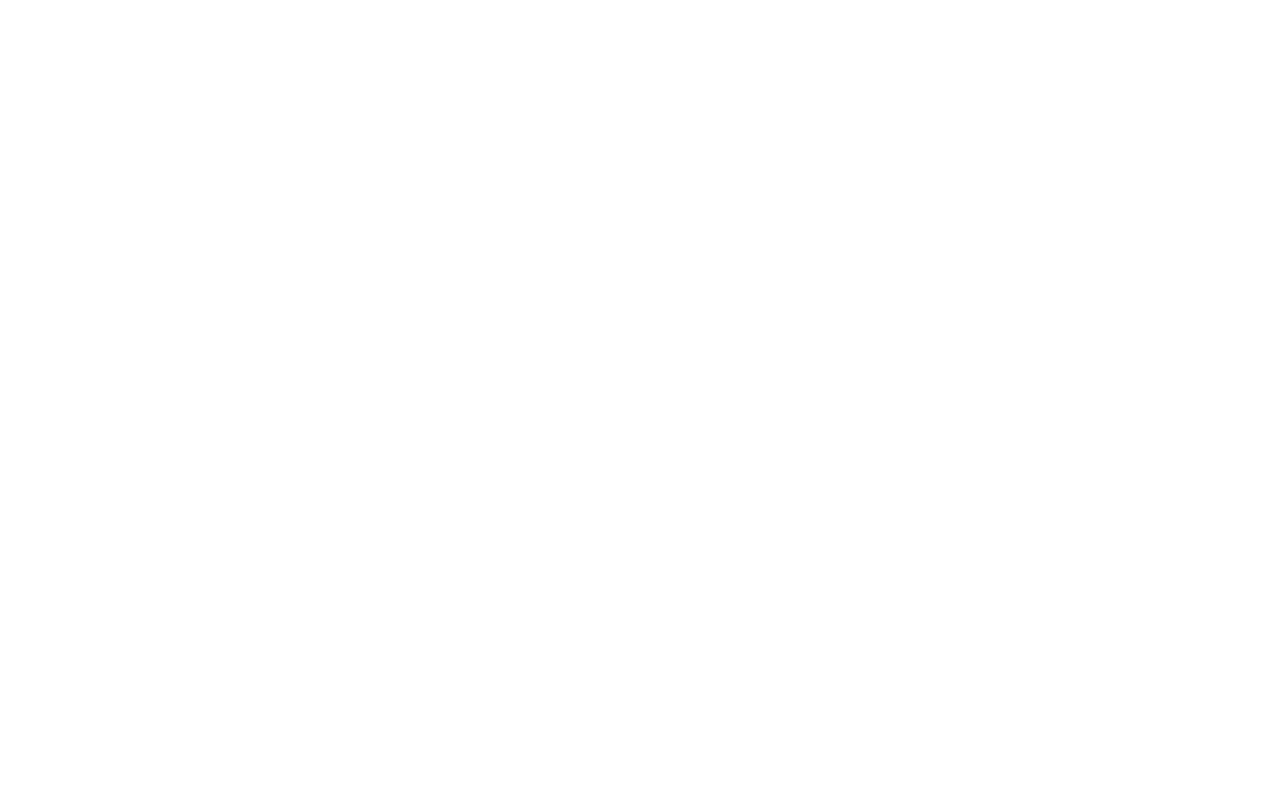
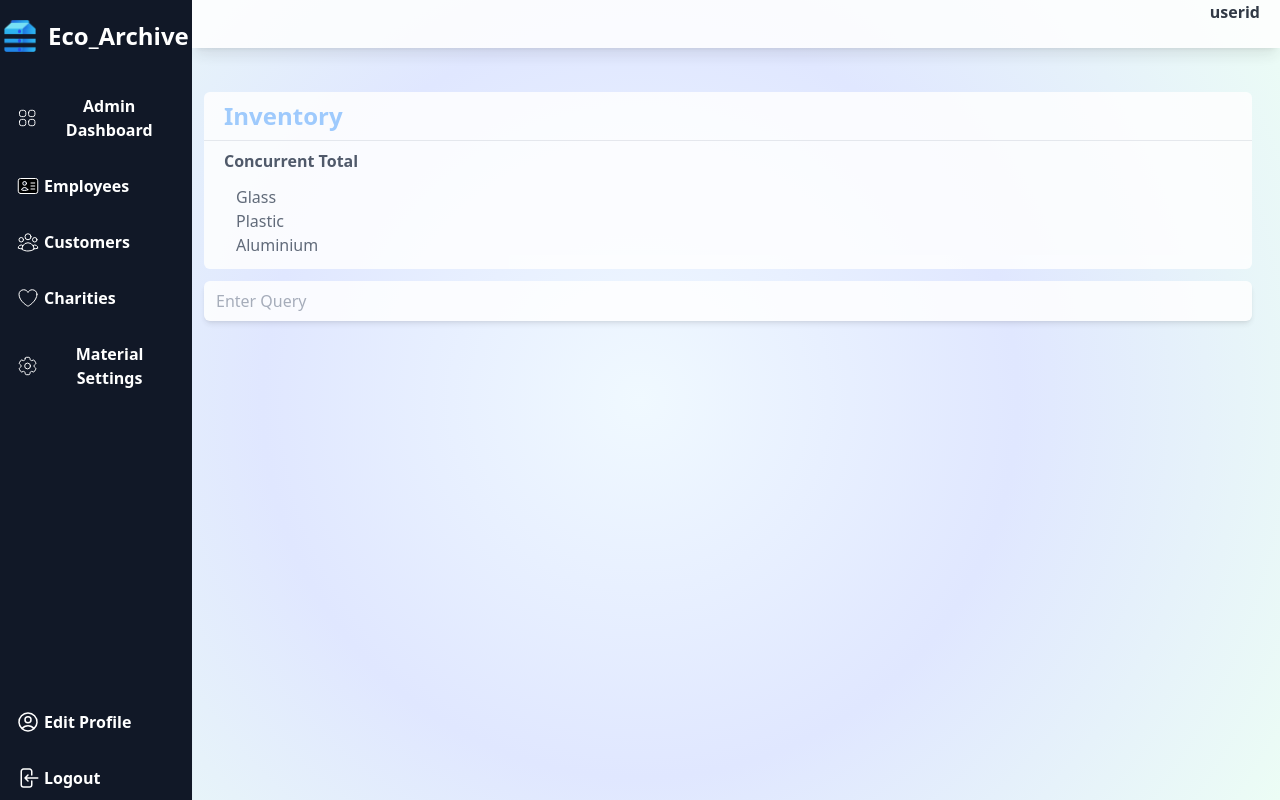
Before and after one commit to anthonyjdam/Eco_Archive, a React (Vite) app in the folder client/: page /editmaterial in a window 1280 px wide. Before the commit this address had no page. Built offline with nearby package versions, Linux system fonts and the light colour scheme.

Commit message:
Added new classes. New icons added to sidebar.

```diff
--- a/client/src/App.jsx
+++ b/client/src/App.jsx
@@ -6,6 +6,8 @@
 import DropOff from "./component/CustomerPages/DropOff";
 import CustomerSettings from "./component/CustomerPages/CustomerSettings";
 import AdminDashboard from "./component/AdminPages/AdminDashboard";
+import AdminEditCustomer from "./component/AdminPages/AdminEdit/AdminEditCustomer";
+import AdminEditMaterial from "./component/AdminPages/AdminEditMaterial";
 
 
 function App() {
@@ -21,6 +23,7 @@
           <Route path="/pickUp" element={<PickUp />}></Route>
           <Route path="/dropOff" element={<DropOff />}></Route>
           <Route path="/customerSettings" element={<CustomerSettings />}></Route>
+          <Route path="/editmaterial" element={<AdminEditMaterial/>}></Route>
         </Routes>
       </BrowserRouter>
 
--- /dev/null
+++ b/client/src/component/AdminPages/AdminEdit/AdminEditCharities.jsx
@@ -0,0 +1,7 @@
+import React from 'react'
+
+export default function AdminEditCharities() {
+  return (
+    <div>AdminEditCharities</div>
+  )
+}
--- /dev/null
+++ b/client/src/component/AdminPages/AdminEdit/AdminEditCustomer.jsx
@@ -0,0 +1,7 @@
+import React from 'react'
+
+export default function AdminEditCustomer() {
+  return (
+    <div>AdminEditCustomer</div>
+  )
+}
--- /dev/null
+++ b/client/src/component/AdminPages/AdminEdit/AdminEditEmployee.jsx
@@ -0,0 +1,7 @@
+import React from 'react'
+
+export default function AdminEditEmployee() {
+  return (
+    <div>AdminEditEmployee</div>
+  )
+}
--- /dev/null
+++ b/client/src/component/AdminPages/AdminEditMaterial.jsx
@@ -0,0 +1,52 @@
+import React from 'react'
+import AdminSidebar from './AdminSidebar'
+import AdminProfileBar from "./AdminProfileBar"
+
+
+export default function AdminEditMaterial() {
+  return (
+
+    <>
+      {/* Sidebar */}
+      <aside>
+        <AdminSidebar />
+      </aside>
+
+      <main className="lg:pl-48 min-h-screen bg-[radial-gradient(circle_at_center,_var(--tw-gradient-stops))] from-sky-50 via-indigo-100 to-emerald-50 ">
+
+        {/* Top Bar */}
+        <AdminProfileBar />
+
+        {/* Iventory Summary */}
+        <div className="flex-auto bottom-0 overflow-y-auto lg:pr-4 lg:pt-8">
+          <div>
+            <div className="bg-white rounded-md opacity-[85%] shawdow-lg m-3">
+              <h2 className=" text-2xl text-blue-300 font-bold pl-5 pt-2 pb-2">Inventory</h2>
+              <hr className='pb-2'></hr>
+              <div className="pl-5">
+                <h3 className="font-semibold text-md text-gray-700">Concurrent Total</h3>
+                <div className='pl-3 pt-3 pb-3 text-gray-600'>
+                  <p>Glass</p>
+                  <p>Plastic</p>
+                  <p>Aluminium</p>
+                </div>
+              </div>
+            </div>
+          </div>
+
+          {/* <div className="flex-auto bottom-0 overflow-y-auto lg:pl-52 lg:pr-4 bg-[radial-gradient(circle_at_center,_var(--tw-gradient-stops))] from-sky-50 via-indigo-100 to-emerald-50"> */}
+          <div className="opacity-[85%] text-center relative m-3">
+            <form>
+              <input className='w-full h-10 rounded-md shadow-md pl-3' placeholder='Enter Query'></input>
+
+
+            </form>
+          </div>
+        </div>
+
+      </main>
+
+    </>
+
+  )
+}
--- a/client/src/component/AdminPages/AdminSidebar.jsx
+++ b/client/src/component/AdminPages/AdminSidebar.jsx
@@ -10,33 +10,55 @@
 
         <div>
             <nav>
-                <div className="fixed top-0 bottom-0 lg:left-0 p-0 w-48 overflow-y-auto text-center bg-gray-900">
-                <div className="title flex items-center gap-3 flex-grow-0 mt-5 ml-1">
-                    <img src={logo} className="h-auto w-8" />
-                    <h2 className="font-bold text-2xl text-white">Eco_Archive</h2>
-                </div>
+                <div className="fixed top-0 bottom-0 lg:left-0 p-0 w-48 flex-auto z-10 overflow-y-auto text-center bg-gray-900">
+                    <div className="title flex items-center gap-3 flex-grow-0 mb-8 mt-5 ml-1">
+                        <img src={logo} className="h-auto w-8" />
+                        <h2 className="font-bold text-2xl text-white">Eco_Archive</h2>
+                    </div>
                     <button className="p-2.5 mt-3 w-full flex items-center rounded-md px-4 duration-300 cursor-pointer hover:bg-blue-400 text-white">
+                        <svg xmlns="http://www.w3.org/2000/svg" fill="none" viewBox="0 0 24 24" stroke-width="1" stroke="currentColor" class="w-6 h-6 mr-1">
+                            <path stroke-linecap="round" stroke-linejoin="round" d="M3.75 6A2.25 2.25 0 016 3.75h2.25A2.25 2.25 0 0110.5 6v2.25a2.25 2.25 0 01-2.25 2.25H6a2.25 2.25 0 01-2.25-2.25V6zM3.75 15.75A2.25 2.25 0 016 13.5h2.25a2.25 2.25 0 012.25 2.25V18a2.25 2.25 0 01-2.25 2.25H6A2.25 2.25 0 013.75 18v-2.25zM13.5 6a2.25 2.25 0 012.25-2.25H18A2.25 2.25 0 0120.25 6v2.25A2.25 2.25 0 0118 10.5h-2.25a2.25 2.25 0 01-2.25-2.25V6zM13.5 15.75a2.25 2.25 0 012.25-2.25H18a2.25 2.25 0 012.25 2.25V18A2.25 2.25 0 0118 20.25h-2.25A2.25 2.25 0 0113.5 18v-2.25z" />
+                        </svg>
+                        <label className="font-semibold">
+                            Admin Dashboard
+                        </label>
+                    </button>
+                    <button className="p-2.5 mt-3 w-full flex items-center rounded-md px-4 duration-300 cursor-pointer hover:bg-blue-400 text-white">
+                        <svg xmlns="http://www.w3.org/2000/svg" fill="" viewBox="0 0 24 24" stroke-width="1" stroke="currentColor" class="w-6 h-6 mr-1">
+                            <path stroke-linecap="round" stroke-linejoin="round" d="M15 9h3.75M15 12h3.75M15 15h3.75M4.5 19.5h15a2.25 2.25 0 002.25-2.25V6.75A2.25 2.25 0 0019.5 4.5h-15a2.25 2.25 0 00-2.25 2.25v10.5A2.25 2.25 0 004.5 19.5zm6-10.125a1.875 1.875 0 11-3.75 0 1.875 1.875 0 013.75 0zm1.294 6.336a6.721 6.721 0 01-3.17.789 6.721 6.721 0 01-3.168-.789 3.376 3.376 0 016.338 0z" />
+                        </svg>
                         <label className="font-semibold">
                             Employees
                         </label>
                     </button>
                     <button className="p-2.5 mt-3 w-full flex items-center rounded-md px-4 duration-300 cursor-pointer hover:bg-blue-400 text-white">
+                        <svg xmlns="http://www.w3.org/2000/svg" fill="none" viewBox="0 0 24 24" stroke-width="1" stroke="currentColor" class="w-6 h-6 mr-1">
+                            <path stroke-linecap="round" stroke-linejoin="round" d="M18 18.72a9.094 9.094 0 003.741-.479 3 3 0 00-4.682-2.72m.94 3.198l.001.031c0 .225-.012.447-.037.666A11.944 11.944 0 0112 21c-2.17 0-4.207-.576-5.963-1.584A6.062 6.062 0 016 18.719m12 0a5.971 5.971 0 00-.941-3.197m0 0A5.995 5.995 0 0012 12.75a5.995 5.995 0 00-5.058 2.772m0 0a3 3 0 00-4.681 2.72 8.986 8.986 0 003.74.477m.94-3.197a5.971 5.971 0 00-.94 3.197M15 6.75a3 3 0 11-6 0 3 3 0 016 0zm6 3a2.25 2.25 0 11-4.5 0 2.25 2.25 0 014.5 0zm-13.5 0a2.25 2.25 0 11-4.5 0 2.25 2.25 0 014.5 0z" />
+                        </svg>
                         <label className="font-semibold">
                             Customers
                         </label>
                     </button>
                     <button className="p-2.5 mt-3 w-full flex items-center rounded-md px-4 duration-300 cursor-pointer hover:bg-blue-400 text-white">
+                        <svg xmlns="http://www.w3.org/2000/svg" fill="none" viewBox="0 0 24 24" stroke-width="1" stroke="currentColor" class="w-6 h-6 mr-1">
+                            <path stroke-linecap="round" stroke-linejoin="round" d="M21 8.25c0-2.485-2.099-4.5-4.688-4.5-1.935 0-3.597 1.126-4.312 2.733-.715-1.607-2.377-2.733-4.313-2.733C5.1 3.75 3 5.765 3 8.25c0 7.22 9 12 9 12s9-4.78 9-12z" />
+                        </svg>
                         <label className="font-semibold">
                             Charities
                         </label>
                     </button>
                     <button className="p-2.5 mt-3 w-full flex items-center rounded-md px-4 duration-300 cursor-pointer hover:bg-blue-400 text-white">
+                        <svg xmlns="http://www.w3.org/2000/svg" fill="none" viewBox="0 0 24 24" stroke-width="1" stroke="currentColor" class="w-6 h-6 mr-1">
+                            <path stroke-linecap="round" stroke-linejoin="round" d="M9.594 3.94c.09-.542.56-.94 1.11-.94h2.593c.55 0 1.02.398 1.11.94l.213 1.281c.063.374.313.686.645.87.074.04.147.083.22.127.324.196.72.257 1.075.124l1.217-.456a1.125 1.125 0 011.37.49l1.296 2.247a1.125 1.125 0 01-.26 1.431l-1.003.827c-.293.24-.438.613-.431.992a6.759 6.759 0 010 .255c-.007.378.138.75.43.99l1.005.828c.424.35.534.954.26 1.43l-1.298 2.247a1.125 1.125 0 01-1.369.491l-1.217-.456c-.355-.133-.75-.072-1.076.124a6.57 6.57 0 01-.22.128c-.331.183-.581.495-.644.869l-.213 1.28c-.09.543-.56.941-1.11.941h-2.594c-.55 0-1.02-.398-1.11-.94l-.213-1.281c-.062-.374-.312-.686-.644-.87a6.52 6.52 0 01-.22-.127c-.325-.196-.72-.257-1.076-.124l-1.217.456a1.125 1.125 0 01-1.369-.49l-1.297-2.247a1.125 1.125 0 01.26-1.431l1.004-.827c.292-.24.437-.613.43-.992a6.932 6.932 0 010-.255c.007-.378-.138-.75-.43-.99l-1.004-.828a1.125 1.125 0 01-.26-1.43l1.297-2.247a1.125 1.125 0 011.37-.491l1.216.456c.356.133.751.072 1.076-.124.072-.044.146-.087.22-.128.332-.183.582-.495.644-.869l.214-1.281z" />
+                            <path stroke-linecap="round" stroke-linejoin="round" d="M15 12a3 3 0 11-6 0 3 3 0 016 0z" />
+                        </svg>
+
                         <label className="font-semibold">
                             Material Settings
                         </label>
                     </button>
                 </div>
-                <div className="fixed bottom-0 lg:left-0 p-0 w-48 overflow-y-auto text-center bg-gray-900 shadow-sm">
+                <div className="fixed bottom-0 lg:left-0 p-0 w-48 overflow-y-auto flex-auto z-10 text-center bg-gray-900 shadow-sm">
                     <button className="p-2.5 mt-3 w-full flex items-center rounded-md px-4 duration-300 cursor-pointer hover:bg-green-500 text-white">
                         <svg xmlns="http://www.w3.org/2000/svg" fill="none" viewBox="0 0 24 24" stroke-width="1.5" stroke="currentColor" className="w-6 h-6 mr-1">
                             <path stroke-linecap="round" stroke-linejoin="round" d="M17.982 18.725A7.488 7.488 0 0012 15.75a7.488 7.488 0 00-5.982 2.975m11.963 0a9 9 0 10-11.963 0m11.963 0A8.966 8.966 0 0112 21a8.966 8.966 0 01-5.982-2.275M15 9.75a3 3 0 11-6 0 3 3 0 016 0z" />
--- a/client/src/component/AdminPages/AdminTable.jsx
+++ b/client/src/component/AdminPages/AdminTable.jsx
@@ -8,8 +8,8 @@
                     <tr>
                         <th scope="col" class="p-4">
                             <div class="flex items-center">
-                                <input id="checkbox-table-search-1" type="checkbox" class="w-4 h-4 text-blue-600 bg-gray-100 border-gray-300 rounded focus:ring-blue-500 dark:focus:ring-blue-600 dark:ring-offset-gray-800 dark:focus:ring-offset-gray-800 focus:ring-2 dark:bg-gray-700 dark:border-gray-600"></input>
-                                <label for="checkbox-table-search-1" class="sr-only">checkbox</label>
+                                {/* <input id="checkbox-table-search-1" type="checkbox" class="w-4 h-4 text-blue-600 bg-gray-100 border-gray-300 rounded focus:ring-blue-500 dark:focus:ring-blue-600 dark:ring-offset-gray-800 dark:focus:ring-offset-gray-800 focus:ring-2 dark:bg-gray-700 dark:border-gray-600"></input> */}
+                                {/* <label for="checkbox-table-search-1" class="sr-only">checkbox</label> */}
                             </div>
                         </th>
                         <th scope="col" class="px-6 py-3">
```
Also changed, not shown: client/src/component/AdminPages/AdminDashboard.jsx (+4 -10 lines).
